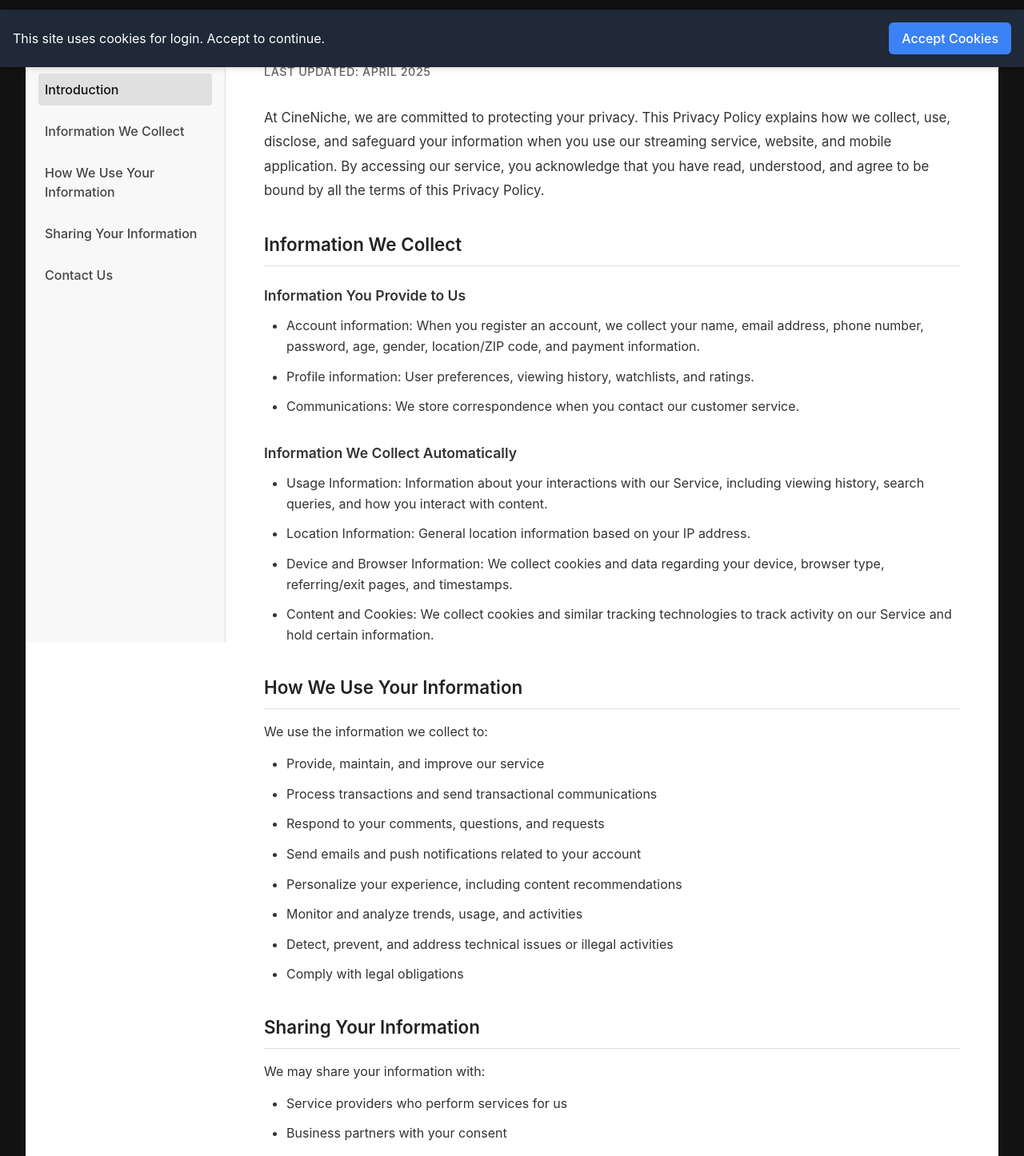
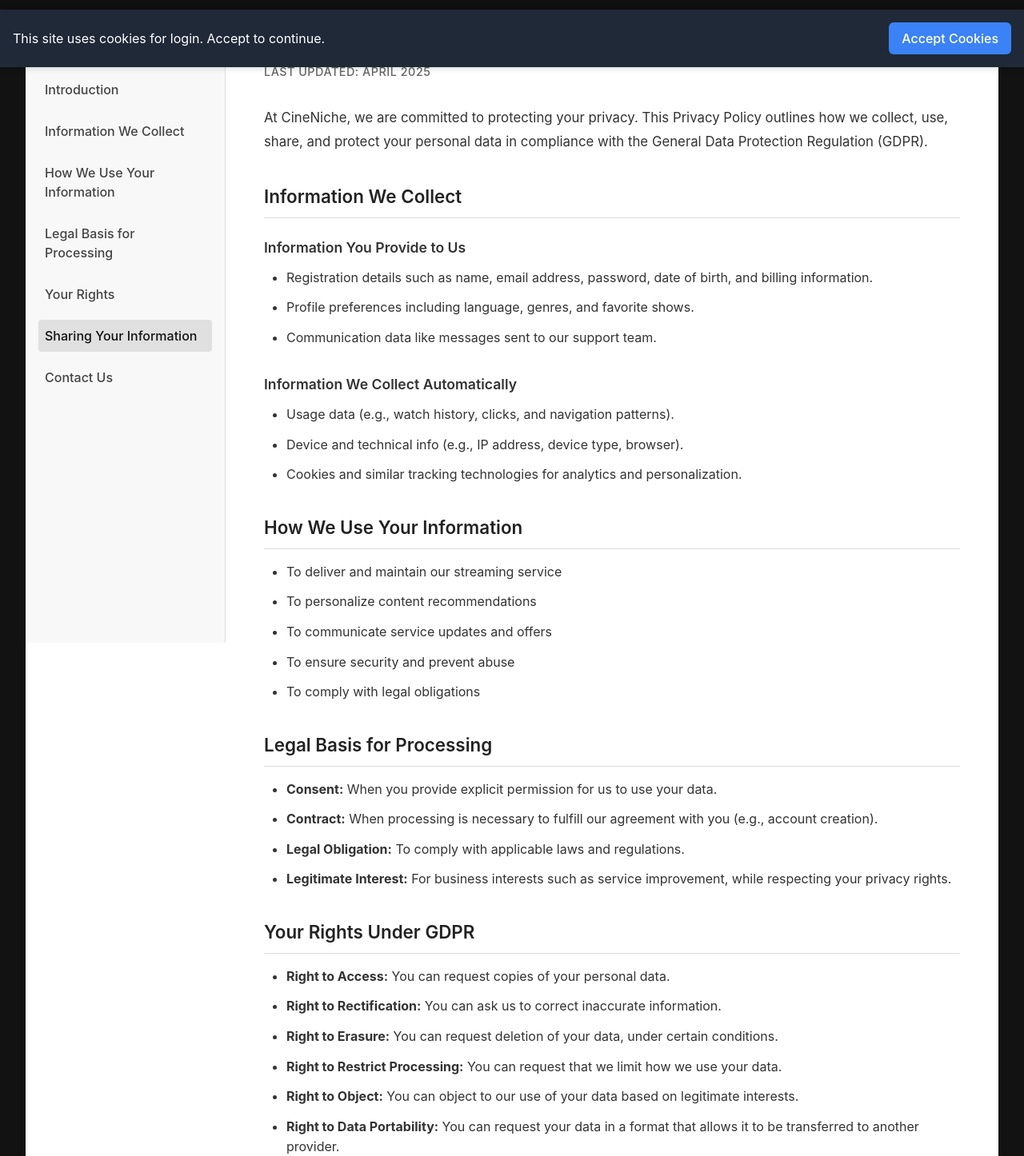
Before and after one commit to joegerard8/Intex2025, a React (Vite) app in the folder frontend/: page /privacy in a window 1280 px wide. Shown: the part 60-1506 px from the top of the page at 80% size. Built offline with nearby package versions, Linux system fonts and the light colour scheme; no server answers.

Commit message:
GDPR Compliant

```diff
--- a/frontend/src/views/privacy.tsx
+++ b/frontend/src/views/privacy.tsx
@@ -1,61 +1,119 @@
-import React, { useEffect } from 'react';
-import './privacy.css';
+import React, { useEffect } from "react";
+import "./privacy.css";
 
 const Privacy: React.FC = () => {
-    const scrollToSection = (e: React.MouseEvent<HTMLAnchorElement>, id: string) => {
+  const scrollToSection = (
+    e: React.MouseEvent<HTMLAnchorElement>,
+    id: string
+  ) => {
     e.preventDefault();
     const element = document.getElementById(id);
     if (element) {
-            element.scrollIntoView({ behavior: 'smooth' });
-            const links = document.querySelectorAll('.sidebar-nav a');
-            links.forEach(link => link.classList.remove('active'));
-            e.currentTarget.classList.add('active');
+      const yOffset = -90; // Adjust to match your scroll-margin-top
+      const y = element.getBoundingClientRect().top + window.scrollY + yOffset;
+      window.scrollTo({ top: y, behavior: "smooth" });
+      const links = document.querySelectorAll(".sidebar-nav a");
+      links.forEach((link) => link.classList.remove("active"));
+      e.currentTarget.classList.add("active");
     }
   };
 
 useEffect(() => {
   const handleScroll = () => {
-            const sections = document.querySelectorAll('h3[id]');
+    const sections = document.querySelectorAll("h3[id]");
     const scrollPosition = window.scrollY + 100;
 
-            sections.forEach(section => {
+    sections.forEach((section) => {
       const sectionElement = section as HTMLElement;
       const sectionTop = sectionElement.offsetTop;
       const sectionHeight = sectionElement.offsetHeight;
-                const sectionId = sectionElement.getAttribute('id') || '';
+      const sectionId = sectionElement.getAttribute("id") || "";
 
-                if (scrollPosition >= sectionTop && scrollPosition < sectionTop + sectionHeight) {
-                    const links = document.querySelectorAll('.sidebar-nav a');
-                    links.forEach(link => link.classList.remove('active'));
-                    const activeLink = document.querySelector(`.sidebar-nav a[href="#${sectionId}"]`);
-                    if (activeLink) activeLink.classList.add('active');
+      const activeLink = document.querySelector(
+        `.sidebar-nav a[href="#${sectionId}"]`
+      );
+      if (
+        scrollPosition >= sectionTop &&
+        scrollPosition < sectionTop + sectionHeight &&
+        activeLink
+      ) {
+        document
+          .querySelectorAll(".sidebar-nav a")
+          .forEach((link) => link.classList.remove("active"));
+        activeLink.classList.add("active");
       }
     });
   };
 
-        window.addEventListener('scroll', handleScroll);
-        return () => window.removeEventListener('scroll', handleScroll);
+  // Prevent auto-scroll to bottom if there's no hash in the URL
+  if (!window.location.hash) {
+    window.scrollTo(0, 0);
+  }
+
+  window.addEventListener("scroll", handleScroll);
+  return () => window.removeEventListener("scroll", handleScroll);
 }, []);
+
 
   return (
     <div className="privacy-page">
-            {/* Just the black header strip */}
       <div className="privacy-header"></div>
 
       <div className="privacy-container">
-                {/* Sidebar Navigation */}
         <div className="privacy-sidebar">
           <h2 className="sidebar-title">Contents</h2>
           <ul className="sidebar-nav">
-                        <li><a href="#introduction" onClick={(e) => scrollToSection(e, 'introduction')} className="active">Introduction</a></li>
-                        <li><a href="#information-we-collect" onClick={(e) => scrollToSection(e, 'information-we-collect')}>Information We Collect</a></li>
-                        <li><a href="#how-we-use" onClick={(e) => scrollToSection(e, 'how-we-use')}>How We Use Your Information</a></li>
-                        <li><a href="#sharing" onClick={(e) => scrollToSection(e, 'sharing')}>Sharing Your Information</a></li>
-                        <li><a href="#contact" onClick={(e) => scrollToSection(e, 'contact')}>Contact Us</a></li>
+            <li>
+              <a
+                href="#introduction"
+                onClick={(e) => scrollToSection(e, "introduction")}
+                className="active"
+              >
+                Introduction
+              </a>
+            </li>
+            <li>
+              <a
+                href="#information-we-collect"
+                onClick={(e) => scrollToSection(e, "information-we-collect")}
+              >
+                Information We Collect
+              </a>
+            </li>
+            <li>
+              <a
+                href="#how-we-use"
+                onClick={(e) => scrollToSection(e, "how-we-use")}
+              >
+                How We Use Your Information
+              </a>
+            </li>
+            <li>
+              <a
+                href="#legal-basis"
+                onClick={(e) => scrollToSection(e, "legal-basis")}
+              >
+                Legal Basis for Processing
+              </a>
+            </li>
+            <li>
+              <a href="#rights" onClick={(e) => scrollToSection(e, "rights")}>
+                Your Rights
+              </a>
+            </li>
+            <li>
+              <a href="#sharing" onClick={(e) => scrollToSection(e, "sharing")}>
+                Sharing Your Information
+              </a>
+            </li>
+            <li>
+              <a href="#contact" onClick={(e) => scrollToSection(e, "contact")}>
+                Contact Us
+              </a>
+            </li>
           </ul>
         </div>
 
-                {/* Main Content */}
         <div className="privacy-content-wrapper">
           <div className="privacy-content">
             <h2>CineNiche Privacy Policy</h2>
@@ -63,57 +121,133 @@
 
             <div id="introduction">
               <p className="intro-text">
-                                At CineNiche, we are committed to protecting your privacy. This Privacy Policy explains how we collect, use, disclose, and safeguard your information when you use our streaming service, website, and mobile application. By accessing our service, you acknowledge that you have read, understood, and agree to be bound by all the terms of this Privacy Policy.
+                At CineNiche, we are committed to protecting your privacy. This
+                Privacy Policy outlines how we collect, use, share, and protect
+                your personal data in compliance with the General Data
+                Protection Regulation (GDPR).
               </p>
             </div>
 
             <h3 id="information-we-collect">Information We Collect</h3>
             <p className="section-subtitle">Information You Provide to Us</p>
             <ul className="privacy-list">
-                            <li>Account information: When you register an account, we collect your name, email address, phone number, password, age, gender, location/ZIP code, and payment information.</li>
-                            <li>Profile information: User preferences, viewing history, watchlists, and ratings.</li>
-                            <li>Communications: We store correspondence when you contact our customer service.</li>
+              <li>
+                Registration details such as name, email address, password, date
+                of birth, and billing information.
+              </li>
+              <li>
+                Profile preferences including language, genres, and favorite
+                shows.
+              </li>
+              <li>
+                Communication data like messages sent to our support team.
+              </li>
             </ul>
 
-                        <p className="section-subtitle">Information We Collect Automatically</p>
+            <p className="section-subtitle">
+              Information We Collect Automatically
+            </p>
             <ul className="privacy-list">
-                            <li>Usage Information: Information about your interactions with our Service, including viewing history, search queries, and how you interact with content.</li>
-                            <li>Location Information: General location information based on your IP address.</li>
-                            <li>Device and Browser Information: We collect cookies and data regarding your device, browser type, referring/exit pages, and timestamps.</li>
-                            <li>Content and Cookies: We collect cookies and similar tracking technologies to track activity on our Service and hold certain information.</li>
+              <li>
+                Usage data (e.g., watch history, clicks, and navigation
+                patterns).
+              </li>
+              <li>
+                Device and technical info (e.g., IP address, device type,
+                browser).
+              </li>
+              <li>
+                Cookies and similar tracking technologies for analytics and
+                personalization.
+              </li>
             </ul>
 
             <h3 id="how-we-use">How We Use Your Information</h3>
-                        <p>We use the information we collect to:</p>
             <ul className="privacy-list">
-                            <li>Provide, maintain, and improve our service</li>
-                            <li>Process transactions and send transactional communications</li>
-                            <li>Respond to your comments, questions, and requests</li>
-                            <li>Send emails and push notifications related to your account</li>
-                            <li>Personalize your experience, including content recommendations</li>
-                            <li>Monitor and analyze trends, usage, and activities</li>
-                            <li>Detect, prevent, and address technical issues or illegal activities</li>
-                            <li>Comply with legal obligations</li>
+              <li>To deliver and maintain our streaming service</li>
+              <li>To personalize content recommendations</li>
+              <li>To communicate service updates and offers</li>
+              <li>To ensure security and prevent abuse</li>
+              <li>To comply with legal obligations</li>
+            </ul>
+
+            <h3 id="legal-basis">Legal Basis for Processing</h3>
+            <ul className="privacy-list">
+              <li>
+                <strong>Consent:</strong> When you provide explicit permission
+                for us to use your data.
+              </li>
+              <li>
+                <strong>Contract:</strong> When processing is necessary to
+                fulfill our agreement with you (e.g., account creation).
+              </li>
+              <li>
+                <strong>Legal Obligation:</strong> To comply with applicable
+                laws and regulations.
+              </li>
+              <li>
+                <strong>Legitimate Interest:</strong> For business interests
+                such as service improvement, while respecting your privacy
+                rights.
+              </li>
+            </ul>
+
+            <h3 id="rights">Your Rights Under GDPR</h3>
+            <ul className="privacy-list">
+              <li>
+                <strong>Right to Access:</strong> You can request copies of your
+                personal data.
+              </li>
+              <li>
+                <strong>Right to Rectification:</strong> You can ask us to
+                correct inaccurate information.
+              </li>
+              <li>
+                <strong>Right to Erasure:</strong> You can request deletion of
+                your data, under certain conditions.
+              </li>
+              <li>
+                <strong>Right to Restrict Processing:</strong> You can request
+                that we limit how we use your data.
+              </li>
+              <li>
+                <strong>Right to Object:</strong> You can object to our use of
+                your data based on legitimate interests.
+              </li>
+              <li>
+                <strong>Right to Data Portability:</strong> You can request your
+                data in a format that allows it to be transferred to another
+                provider.
+              </li>
+              <li>
+                <strong>Right to Lodge a Complaint:</strong> You may file a
+                complaint with a supervisory authority in your EU country.
+              </li>
             </ul>
 
             <h3 id="sharing">Sharing Your Information</h3>
-                        <p>We may share your information with:</p>
             <ul className="privacy-list">
-                            <li>Service providers who perform services for us</li>
-                            <li>Business partners with your consent</li>
-                            <li>Other third parties with your consent</li>
-                            <li>In response to legal process or government requests</li>
-                            <li>To protect our rights, privacy, safety, or property</li>
-                            <li>In connection with a merger, sale, or acquisition</li>
+              <li>Third-party processors under data protection agreements</li>
+              <li>Legal authorities when required by law</li>
+              <li>In connection with mergers or acquisition events</li>
             </ul>
 
             <h3 id="contact">Contact Us</h3>
-                        <p>If you have questions about this Privacy Policy, please contact us at privacy@cineniche.com or write to us at:</p>
+            <p>
+              If you have questions about this Privacy Policy or want to
+              exercise your rights, contact us at:
+            </p>
             <p className="contact-address">
-                            CineNiche, Inc.<br />
-                            Privacy Department<br />
-                            123 Film Street<br />
+              CineNiche, Inc.
+              <br />
+              Data Protection Officer
+              <br />
+              123 Film Street
+              <br />
               Hollywood, CA 90028
+              <br />
+              Email:{" "}
+              <a href="mailto:privacy@cineniche.com">privacy@cineniche.com</a>
             </p>
           </div>
         </div>
```
Lines whose indentation alone changed are shown as unchanged.
